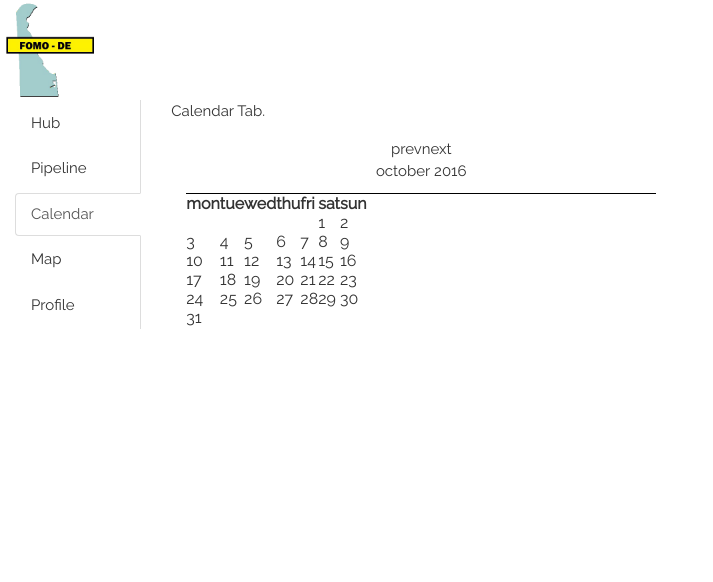
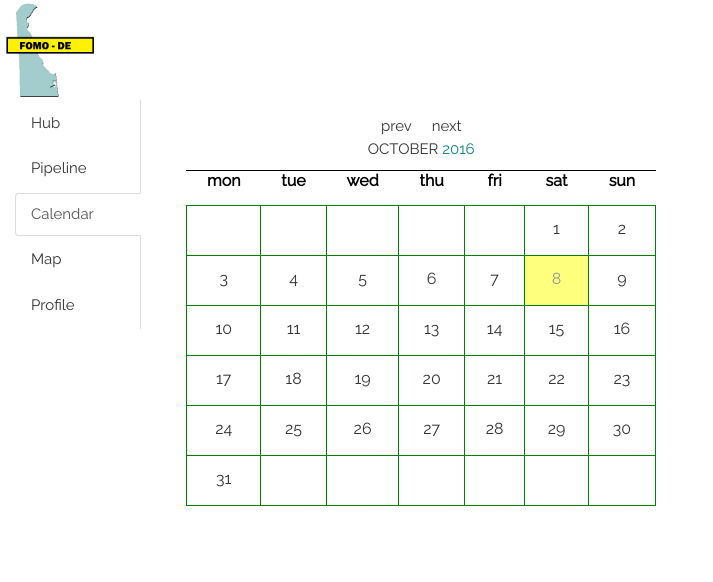
Before and after one commit to Delaware2016/team-4, a PHP site: page /frame.html in a window 1280 px wide, after a click on "Calendar". Shown: the top 582 px of the page, without its empty margins (0-713 px from the left). Run offline with PHP 8.4, Linux system fonts and the light colour scheme; some libraries are stand-ins or nearby versions.

Commit message:
updated calendar.css

```diff
--- a/calendar.css
+++ b/calendar.css
@@ -22,11 +22,44 @@
   position: relative;
   padding-bottom: 10px;
   border-bottom: 1px solid #000;
+  text-align: center;
 }
 
-.ui-datepicker-header{text-align:center;}
+.ui-datepicker-year{
+  color: #098383;
+}
+
 
 .ui-datepicker-month{
+  text-transform: uppercase;
   position: relative;
   text-align: right;
 }
+
+.ui-datepicker-prev{margin-right: 20px;}
+
+.ui-datapicker-next{margin-left: 20px;}
+
+
+.ui-datepicker-calendar th{
+  width:500px;
+  padding-bottom: 15px;
+  text-align:center;
+  color:#000;
+}
+
+.ui-datepicker-calendar td{
+  width: 50px;
+  height:50px;
+  padding-bottom: 5px;
+  border:1px solid green;
+  text-align: center;
+}
+
+.ui-datepicker-today{
+  background:yellow;
+  opacity: .5;
+}
+.ui-datepicker-today:hover{
+  opacity:1;
+}
--- a/frame.html
+++ b/frame.html
@@ -131,7 +131,7 @@ body, html {height: 100%}
 
 	</div>
 	</div>
-        <div class="tab-pane" id="calendar">Calendar Tab.
+        <div class="tab-pane" id="calendar">
           <div id = "calendar-container"></div>
         </div>
         <div class="tab-pane" id="map_pane">
```
Also changed, not shown: 1 other file.
